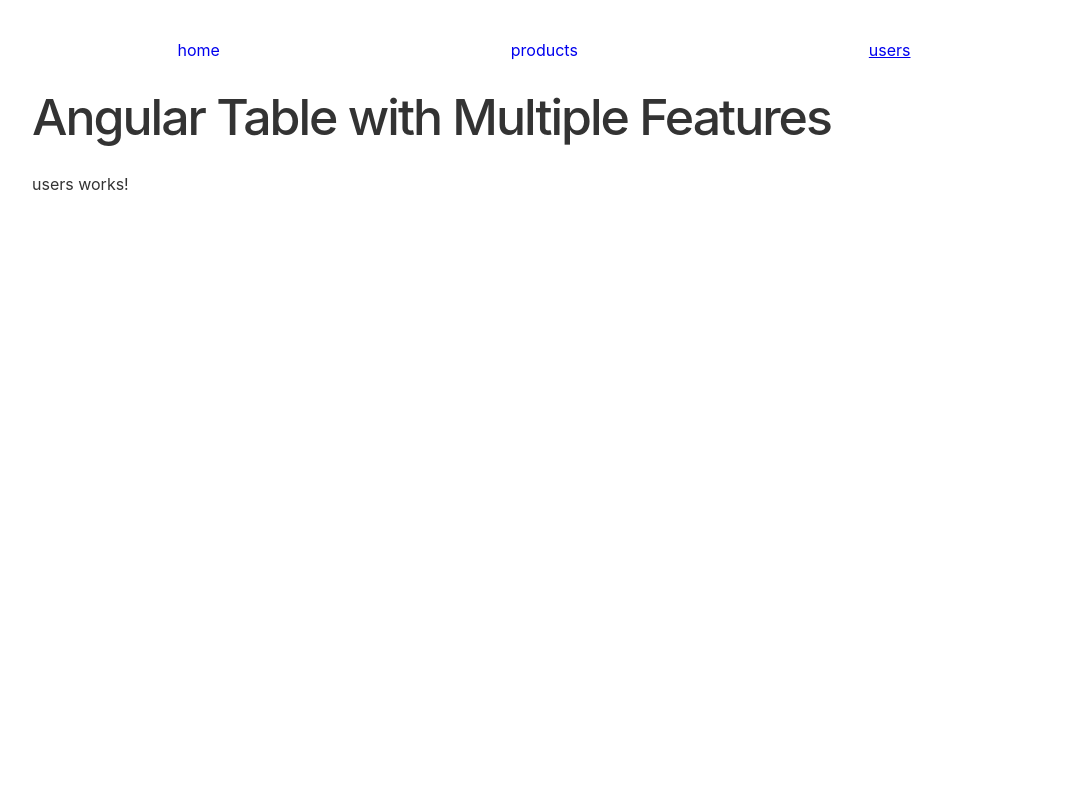
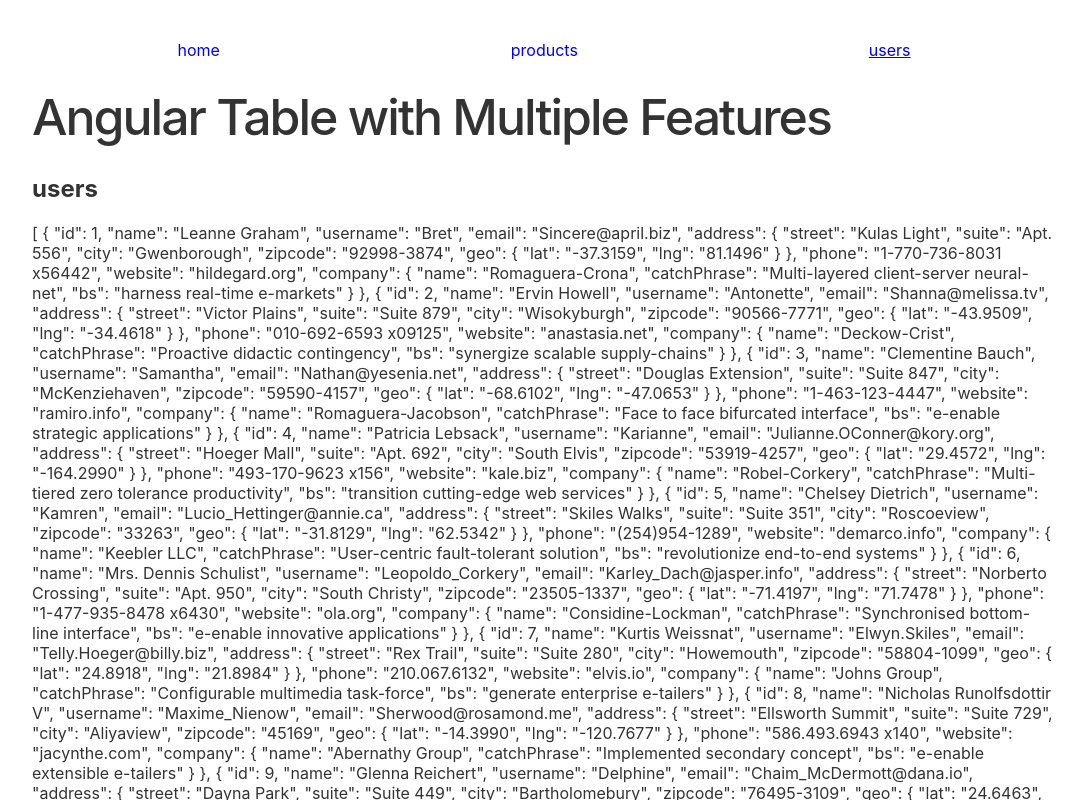
Before and after one commit to CodeCraftForge/Angular-Sandbox, an Angular app: page /users in a window 1280 px wide. Shown: the top 800 px of the page, without its empty margins (96-1179 px from the left). Built offline with nearby package versions, Linux system fonts and the light colour scheme; data requests are answered from the project's data file.

Commit message:
print raw user and product list

```diff
--- a/src/app/components/product/products/products.component.html
+++ b/src/app/components/product/products/products.component.html
@@ -1 +1,2 @@
 <h2>products</h2>
+<p>{{ listData | json }}</p>
--- a/src/app/components/user/users/users.component.html
+++ b/src/app/components/user/users/users.component.html
@@ -1 +1,2 @@
-<p>users works!</p>
+<h2>users</h2>
+<p>{{ listData | json }}</p>
--- a/src/app/components/user/users/users.component.ts
+++ b/src/app/components/user/users/users.component.ts
@@ -1,12 +1,13 @@
+import { CommonModule } from '@angular/common';
 import { Component } from '@angular/core';
-import { ListComponent } from '../../shared/classes/list.component';
 import { Observable } from 'rxjs';
 import { User } from '../../../shared/interfaces/user';
+import { ListComponent } from '../../shared/classes/list.component';
 
 @Component({
   selector: 'app-users',
   standalone: true,
-  imports: [],
+  imports: [CommonModule],
   templateUrl: './users.component.html',
   styleUrl: './users.component.scss'
 })
```
Also changed, not shown: src/app/app.module.ts (deleted, +0 -12 lines), src/app/components/product/products/products.component.ts (+4 -3 lines).
